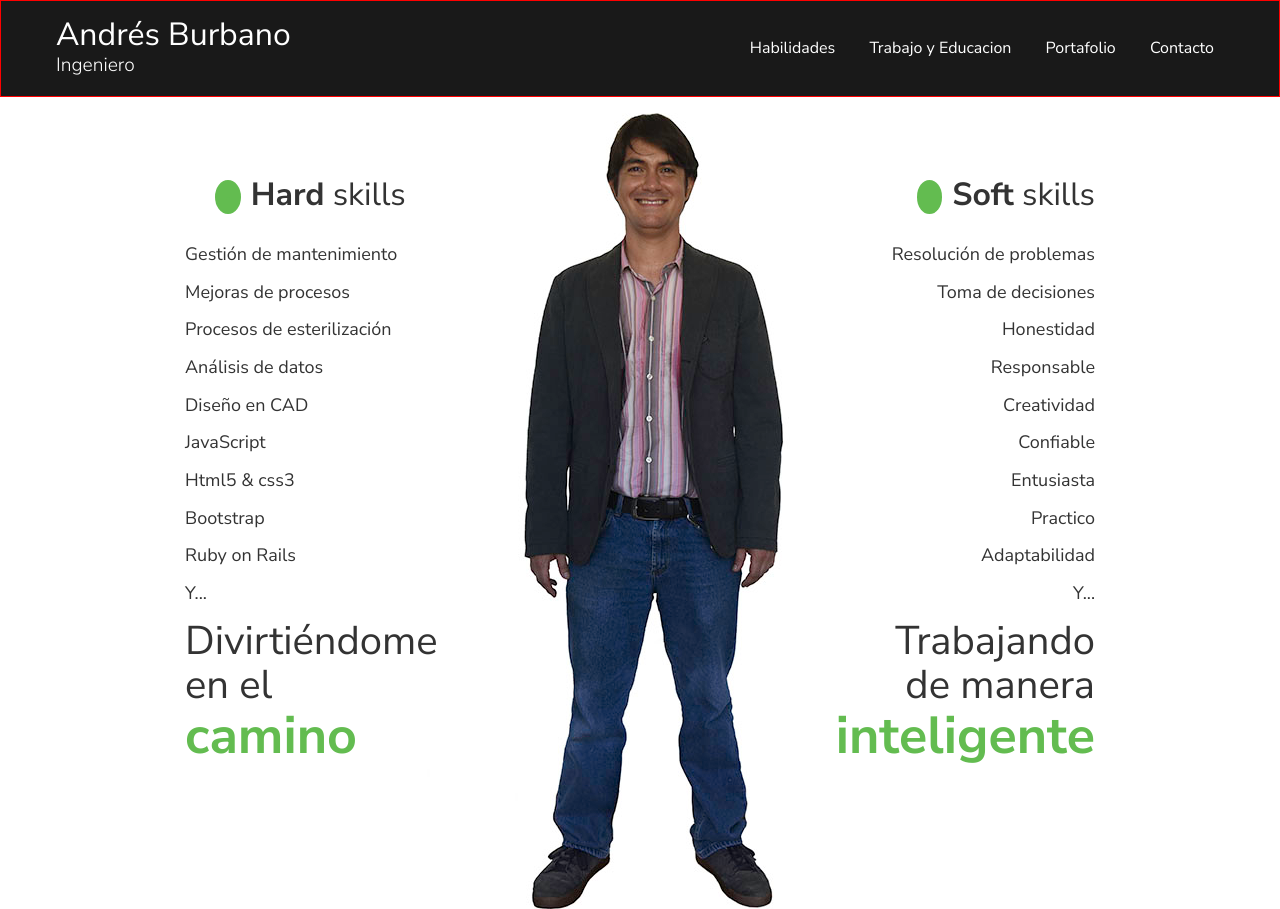
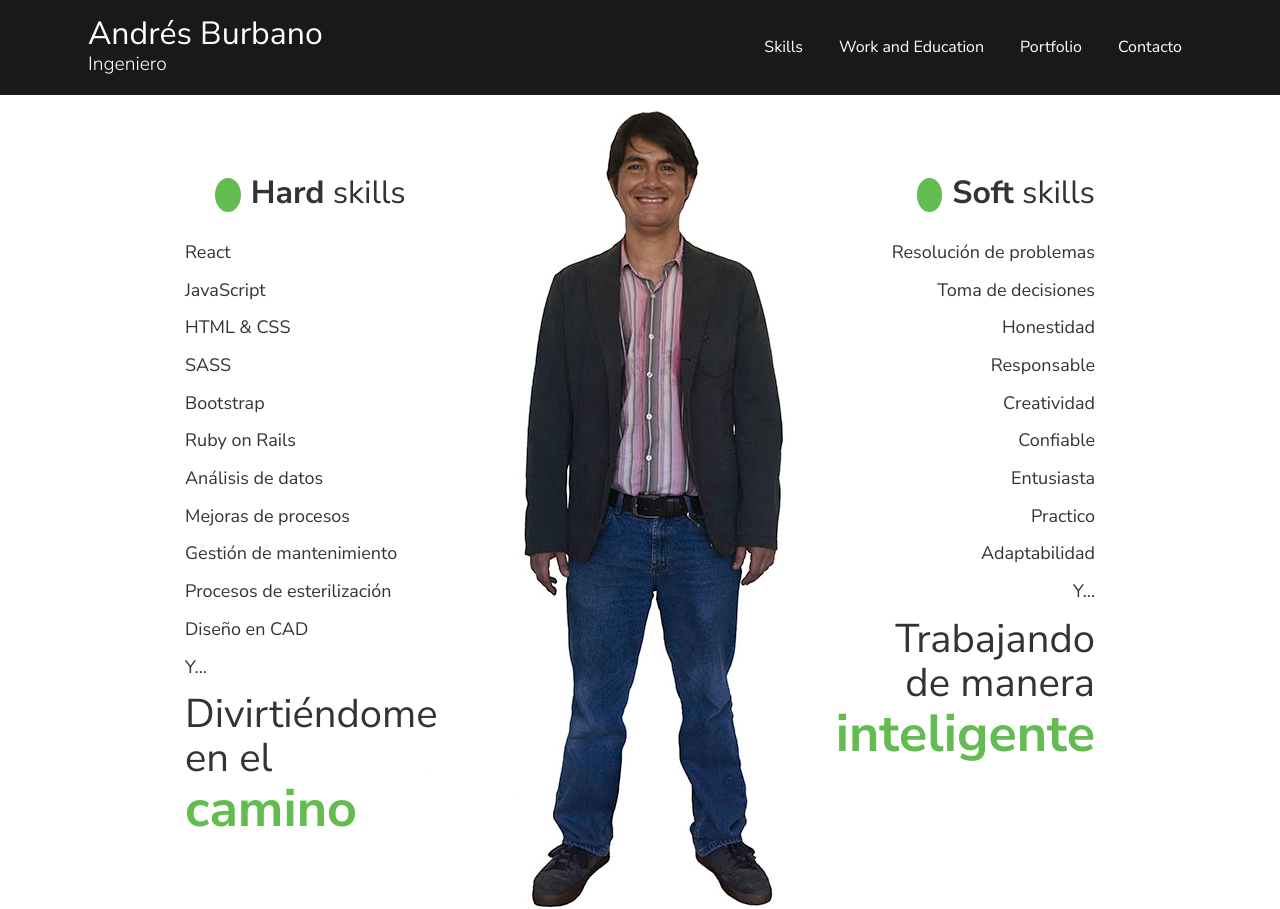
Before and after one commit to Pipe12/portafolio, a plain HTML site: page index.html in a window 1280 px wide. Shown: the top 909 px of the page. Drawn offline with nearby package versions, Linux system fonts and the light colour scheme.

Commit message:
upgrade header

```diff
--- a/css/style.css
+++ b/css/style.css
@@ -10,7 +10,6 @@ body {
 }
 
 .header {
-	border: 1px solid red;
   position: sticky;
   top: 0;
   background-color: rgba(0, 0, 0, 0.9);
@@ -24,7 +23,7 @@ body {
   max-width: 1200px;
   margin-left: auto;
   margin-right: auto;
-	padding: 1em;
+  padding: 1em 3em;
 }
 
 .header .wrapper_nav .header__link {
@@ -42,18 +41,33 @@ body {
   font-weight: 300;
 }
 
-header nav a{
+.main-nav {
+  /* border: 1px solid red; */
+  padding: 0;
+}
+
+.main-nav .main-nav__list {
+  /* border: 1px solid green; */
+
+  margin: 0;
+  padding: 0;
+  list-style: none;
+  display: grid;
+  grid-auto-flow: column;
+  gap: 1em;
+}
+
+.main-nav .main-nav__list .main-nav__link{
+  margin: 0;
+  padding: 0;
   text-decoration: none;
   color: white;
-	padding: 10px;
-	margin-left: 10px;
+  padding: 1rem;
   border-radius: 2px;
-	font-size: 16px;
 }
 
-header nav a:hover {
+.main-nav .main-nav__list .main-nav__link:hover {
   background-color: #63bc50;
-	text-decoration: none;
   color: #191919;
 }
 
@@ -73,8 +87,7 @@ header nav a:hover {
     height: 40px;
     cursor: pointer;
     position: absolute;
-		right: 30px;
-  		top: 20px;
+    right: 3em;
   }
 
   label:after{
@@ -91,18 +104,23 @@ header nav a:hover {
       display: block;
       z-index: 9999;
       position: absolute;
-      top: 55px;
-      right: 0px;
-      left: 20px;
+      top: 94px;
+      width: 100%;
+      right: 0;
     }
 
-  nav a {
+    .main-nav {
+      background-color: rgba(0, 0, 0, 0.9);
+    }
+
+    .main-nav .main-nav__list {
+      gap: 0;
+      grid-auto-flow: initial;
+    }
+
+    .main-nav .main-nav__list .main-nav__link {
       display: block;
-      float: right;
-      width: 100%;
-      text-align: left;
-      background: #222;
-      text-indent: 20px;
+      padding: 1em 3em;
     }
 }
 
@@ -356,12 +374,6 @@ h2::before {
   padding: 2em 0em;
   background-color: #63bc50;
   color: white;
-}
-
-/* inicion de estilos experiencia */
-
-#experiencia {
-  /*background-color: gold;*/
 }
 
 /* aqui es donde le quitas esta caracteristica */
--- a/index.html
+++ b/index.html
@@ -34,14 +34,24 @@
           <a class="header__link" href="#">
             <h1 class="header__my_name">Andrés Burbano</h1>
             <p class="header__ocupation">Ingeniero</p>
-            <!-- <img src="images/logo_ab.png" alt="Portafolio Andrés Burbano"> -->
           </a>
           <input type="checkbox" id="btn-ham"/><label for="btn-ham"></label>
-          <nav>
-            <a href="#skills">Habilidades</a>
-            <a href="#experiencia">Trabajo y Educacion</a>
-            <a href="#portafolio">Portafolio</a>
-            <a href="#contacto">Contacto</a>
+
+          <nav class="main-nav" aria-label="Main">
+            <ul class="main-nav__list">
+              <li class="main-nav__item">
+                <a href="#skills" class="main-nav__link">Skills</a>
+              </li>
+              <li class="main-nav__item">
+                <a href="#experiencia" class="main-nav__link">Work and Education</a>
+              </li>
+              <li class="main-nav__item">
+                <a href="#portafolio" class="main-nav__link">Portfolio</a>
+              </li>
+              <li class="main-nav__item">
+                <a href="#contacto" class="main-nav__link">Contacto</a>
+              </li>
+            </ul>
           </nav>
         </div>
       </header>
@@ -51,15 +61,17 @@
         <div class="hardskills">
           <h2><strong>Hard</strong> skills</h2>
           <ul>
-          <li>Gestión de mantenimiento</li>
-					<li>Mejoras de procesos</li>
-					<li>Procesos de esterilización</li>
-					<li>Análisis de datos</li>
-					<li>Diseño en CAD</li>
+            <li>React</li>
             <li>JavaScript</li>
-					<li>Html5 & css3</li>
+            <li>HTML & CSS</li>
+            <li>SASS</li>
             <li>Bootstrap</li>
             <li>Ruby on Rails</li>
+            <li>Análisis de datos</li>
+            <li>Mejoras de procesos</li>
+            <li>Gestión de mantenimiento</li>
+            <li>Procesos de esterilización</li>
+            <li>Diseño en CAD</li>
             <li>Y...</li>
           </ul>
           <p>Divirtiéndome<br> en el <br><strong>camino</strong></p>
```
Lines whose indentation alone changed are shown as unchanged.
